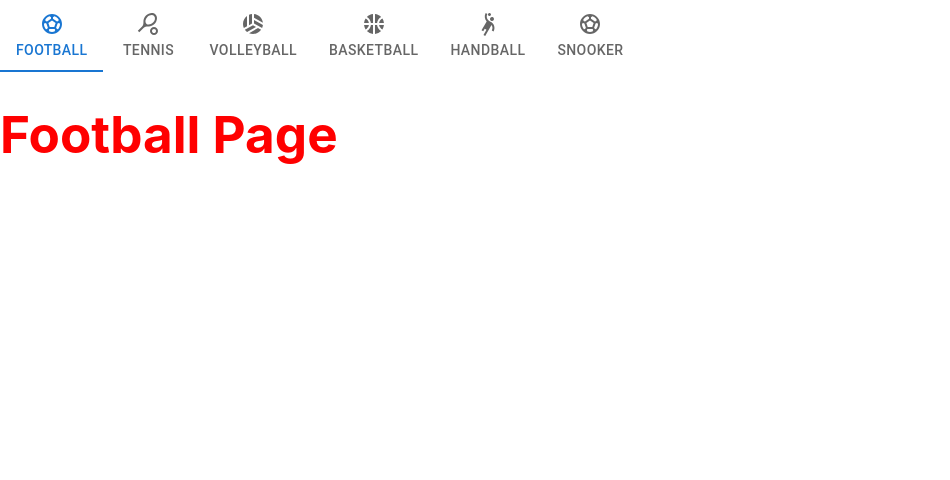
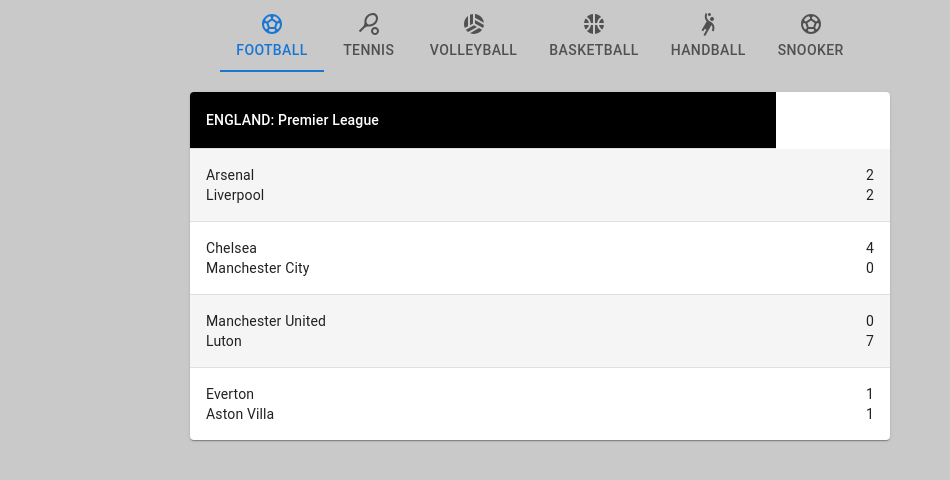
Before and after one commit to Gpandev/livescoreApp, a React (Vite) app: page / in a window 1280 px wide. Shown: the top 480 px of the page, without its empty margins (0-950 px from the left). Built offline with nearby package versions, Linux system fonts and the light colour scheme.

Commit message:
make table for football live score

```diff
--- a/src/App.css
+++ b/src/App.css
@@ -1,40 +1,4 @@
 #root {
   margin: 0 auto;
   text-align: center;
-  width: -webkit-fill-available;
 }
-
-.logo {
-  height: 6em;
-  padding: 1.5em;
-  will-change: filter;
-}
-.logo:hover {
-  filter: drop-shadow(0 0 2em #646cffaa);
-}
-.logo.react:hover {
-  filter: drop-shadow(0 0 2em #61dafbaa);
-}
-
-@keyframes logo-spin {
-  from {
-    transform: rotate(0deg);
-  }
-  to {
-    transform: rotate(360deg);
-  }
-}
-
-@media (prefers-reduced-motion: no-preference) {
-  a:nth-of-type(2) .logo {
-    animation: logo-spin infinite 20s linear;
-  }
-}
-
-.card {
-  padding: 2em;
-}
-
-.read-the-docs {
-  color: #888;
-}
--- a/src/App/AppHeader.tsx
+++ b/src/App/AppHeader.tsx
@@ -1,5 +1,5 @@
 import * as React from 'react';
-import { Tab, Tabs } from '@mui/material';
+import { Box, Tab, Tabs } from '@mui/material';
 import SportsSoccerIcon from '@mui/icons-material/SportsSoccer';
 import SportsTennisIcon from '@mui/icons-material/SportsTennis';
 import SportsVolleyballIcon from '@mui/icons-material/SportsVolleyball';
@@ -23,7 +23,6 @@
 }
 
 export const ResponsiveAppBar: React.FC<Props> = ({ onChangeTab, value }) => {
-
   const renderIcon = (page: string) => {
     switch (page) {
       case 'Football':
@@ -50,7 +49,6 @@
   };
 
   return (
-    <>
     <Tabs
       value={value}
       onChange={(e, value) => handleChange(e, value)}
@@ -66,6 +64,5 @@
         />
       ))}
     </Tabs>
-    </>
   );
 };
--- a/src/App/AppRouter.tsx
+++ b/src/App/AppRouter.tsx
@@ -22,7 +22,10 @@
   return (
     <>
       <Router>
-        <ResponsiveAppBar onChangeTab={setValue} value={value} />
+        <ResponsiveAppBar
+          onChangeTab={setValue}
+          value={value}
+        />
 
         <Routes>
           <Route path="/" element={<FootballPage />} />
--- a/src/index.css
+++ b/src/index.css
@@ -6,7 +6,7 @@
 
   color-scheme: light dark;
   color: rgba(255, 255, 255, 0.87);
-  background-color: #242424;
+  background-color: #c9c9c9;
 
   font-synthesis: none;
   text-rendering: optimizeLegibility;
@@ -15,56 +15,10 @@
   -webkit-text-size-adjust: 100%;
 }
 
-a {
-  font-weight: 500;
-  color: #646cff;
-  text-decoration: inherit;
-}
-a:hover {
-  color: #535bf2;
-}
-
 body {
-  margin: 0;
+  margin: 0 auto;
   display: flex;
   place-items: start;
   min-height: 100vh;
-  width: auto;
+  width: 900px;
 }
-
-h1 {
-  font-size: 3.2em;
-  line-height: 1.1;
-}
-
-button {
-  border-radius: 8px;
-  border: 1px solid transparent;
-  padding: 0.6em 1.2em;
-  font-size: 1em;
-  font-weight: 500;
-  font-family: inherit;
-  background-color: #1a1a1a;
-  cursor: pointer;
-  transition: border-color 0.25s;
-}
-button:hover {
-  border-color: #646cff;
-}
-button:focus,
-button:focus-visible {
-  outline: 4px auto -webkit-focus-ring-color;
-}
-
-@media (prefers-color-scheme: light) {
-  :root {
-    color: #213547;
-    background-color: #ffffff;
-  }
-  a:hover {
-    color: #747bff;
-  }
-  button {
-    background-color: #f9f9f9;
-  }
-}
--- a/src/pages/Football/FootballPage.tsx
+++ b/src/pages/Football/FootballPage.tsx
@@ -1,5 +1,6 @@
 import React from 'react';
+import { FootballLiveResults } from './components/FootballLiveResults';
 
 export const FootballPage: React.FC = () => {
-  return <h1 style={{ color: 'red' }}>Football Page</h1>;
+  return <FootballLiveResults />;
 };
--- /dev/null
+++ b/src/pages/Football/components/FootballLiveResults.tsx
@@ -0,0 +1,72 @@
+import { styled } from '@mui/material/styles';
+import Table from '@mui/material/Table';
+import TableBody from '@mui/material/TableBody';
+import TableCell, { tableCellClasses } from '@mui/material/TableCell';
+import TableContainer from '@mui/material/TableContainer';
+import TableHead from '@mui/material/TableHead';
+import TableRow from '@mui/material/TableRow';
+import Paper from '@mui/material/Paper';
+
+export const FootballLiveResults: React.FC = () => {
+  const StyledTableCell = styled(TableCell)(({ theme }) => ({
+    [`&.${tableCellClasses.head}`]: {
+      backgroundColor: theme.palette.common.black,
+      color: theme.palette.common.white,
+    },
+    [`&.${tableCellClasses.body}`]: {
+      fontSize: 14,
+    },
+  }));
+
+  const StyledTableRow = styled(TableRow)(({ theme }) => ({
+    '&:nth-of-type(odd)': {
+      backgroundColor: theme.palette.action.hover,
+    },
+    // hide last border
+    '&:last-child td, &:last-child th': {
+      border: 0,
+    },
+  }));
+
+  function createData(
+    homeTeam: string,
+    awayTeam: string,
+    homeTeamScore: number,
+    awayTeamScore: number
+  ) {
+    return { homeTeam, awayTeam, homeTeamScore, awayTeamScore };
+  }
+
+  const rows = [
+    createData('Arsenal', 'Liverpool', 2, 2),
+    createData('Chelsea', 'Manchester City', 4, 0),
+    createData('Manchester United', 'Luton', 0, 7),
+    createData('Everton', 'Aston Villa', 1, 1),
+  ];
+
+  return (
+    <TableContainer component={Paper} style={{ marginTop: '20px' }}>
+      <Table sx={{ minWidth: 700 }} aria-label="customized table">
+        <TableHead>
+          <TableRow>
+            <StyledTableCell>ENGLAND: Premier League</StyledTableCell>
+          </TableRow>
+        </TableHead>
+        <TableBody>
+          {rows.map((row) => (
+            <StyledTableRow key={row.homeTeam}>
+              <StyledTableCell component="th" scope="row">
+                <div>{row.homeTeam}</div>
+                <div>{row.awayTeam}</div>
+              </StyledTableCell>
+              <StyledTableCell align="right">
+                <div>{row.homeTeamScore}</div>
+                <div>{row.awayTeamScore}</div>
+              </StyledTableCell>
+            </StyledTableRow>
+          ))}
+        </TableBody>
+      </Table>
+    </TableContainer>
+  );
+};
```
Also changed, not shown: src/App.tsx (+1 -6 lines). Lines whose indentation alone changed are shown as unchanged.
